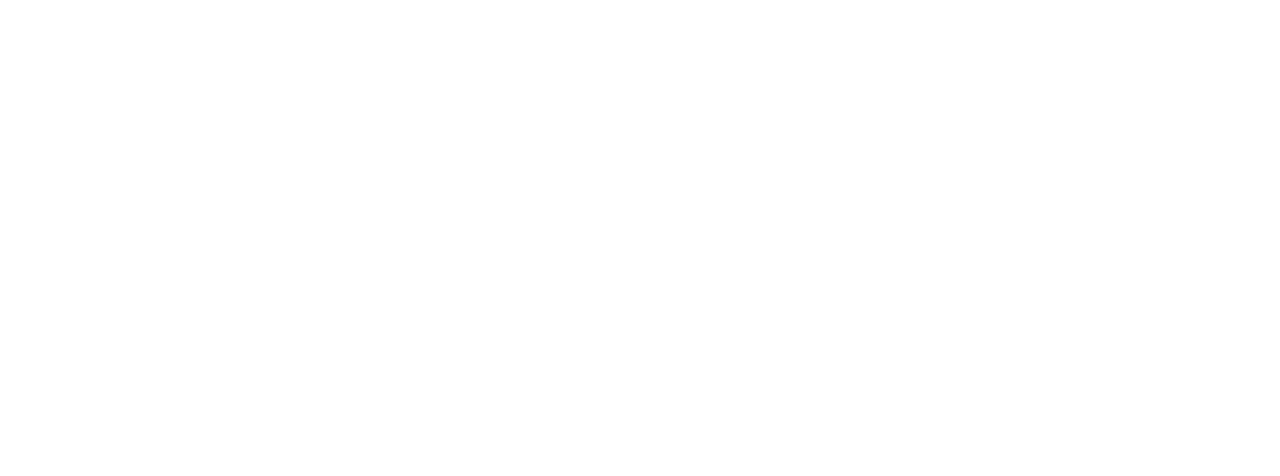
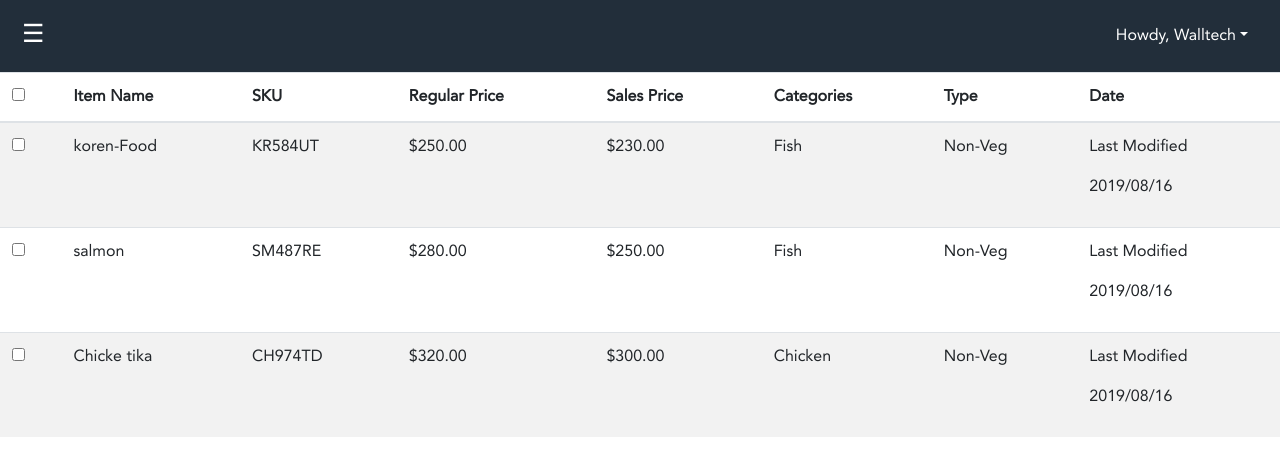
Before and after one commit to adithyaadii/geniee-app, an Angular app: page /product-list in a window 1280 px wide. Before the commit this address led to /. Shown: the top 476 px of the page. Built offline with nearby package versions, Linux system fonts and the light colour scheme.

Commit message:
product-list changes

```diff
--- a/src/app/app-routing.module.ts
+++ b/src/app/app-routing.module.ts
@@ -9,6 +9,7 @@ import { GroceriesComponent } from './vendor-registration-inner-page/groceries/g
 import { BookstallComponent } from './vendor-registration-inner-page/book stall/bookstall.component';
 import { SucessComponent } from './regestration-successfull/sucess.component';
 import { ProductUploadComponent } from './product-upload/product-upload.component';
+import { ProductListComponent } from './product-upload/product-list/product-list.component';
 const routes: Routes = [
   {
     path: '',
@@ -50,6 +51,10 @@ const routes: Routes = [
   {
     path: 'product-upload',
     component: ProductUploadComponent
+  },
+  {
+    path: 'product-list',
+    component: ProductListComponent
   }
 
 ];
--- a/src/app/app.module.ts
+++ b/src/app/app.module.ts
@@ -13,6 +13,7 @@ import { GroceriesComponent } from './vendor-registration-inner-page/groceries/g
 import { BookstallComponent } from './vendor-registration-inner-page/book stall/bookstall.component';
 import { SucessComponent } from './regestration-successfull/sucess.component';
 import { ProductUploadComponent } from './product-upload/product-upload.component';
+import { ProductListComponent } from './product-upload/product-list/product-list.component';
 @NgModule({
   declarations: [
     AppComponent,
@@ -24,7 +25,8 @@ import { ProductUploadComponent } from './product-upload/product-upload.componen
     GroceriesComponent,
     PackagesComponent,
     SucessComponent,
-    ProductUploadComponent
+    ProductUploadComponent,
+    ProductListComponent
   ],
   imports: [
     BrowserModule,
--- /dev/null
+++ b/src/app/product-upload/product-list/product-list.component.html
@@ -0,0 +1,81 @@
+<nav class="navbar product-navbar" id="main">
+    <button class="toggle-button text-left" id="openBtn" (click)="openNav()" href="javascript:void(0)">☰</button>
+    <div class="nav-item dropdown">
+    <a class="text-right user-profile nav-link dropdown-toggle" href="#" id="navbarDropdown" role="button" data-toggle="dropdown" aria-haspopup="true" aria-expanded="false">Howdy, Walltech</a>
+    <div class="dropdown-menu" aria-labelledby="navbarDropdown">
+        <div class="row">
+            <div class="col-2">
+                <img src="assets/images/user.png">
+            </div>
+            <div class="col-10">
+                    <a class="dropdown-item" href="#">Walltech</a>
+                    <a class="dropdown-item" href="#">Edit my profile</a>
+                    <a class="dropdown-item" href="#">Logout</a>
+            </div>
+        </div>
+    </div>
+</div>
+</nav>
+<div id="mySidebar" class="sidebar">
+    <button type="button" class="closebtn" (click)="closeNav()">☰</button>
+    <a href="#">Products</a>
+    <a href="#">Vendor's</a>
+    <a href="#">Delivery Boy</a>
+    <a href="#">Reports</a>
+    <a href="#">Settings</a>
+</div>
+<table id="page-content" class="table table-striped">
+        <thead>
+          <tr>
+            <th scope="col"><input type="checkbox"></th>
+            <th scope="col">Item Name</th>
+            <th scope="col">SKU</th>
+            <th scope="col">Regular Price</th>
+            <th scope="col">Sales Price</th>
+            <th scope="col">Categories</th>
+            <th scope="col">Type</th>
+            <th scope="col">Date</th>
+          </tr>
+        </thead>
+        <tbody>
+          <tr>
+            <th scope="row"><input type="checkbox"></th>
+            <td>koren-Food</td>
+            <td>KR584UT</td>
+            <td>$250.00</td>
+            <td>$230.00</td>
+            <td>Fish</td>
+            <td>Non-Veg</td>
+            <td>
+              <p>Last Modified</p>
+              <p>2019/08/16</p>
+            </td>
+          </tr>
+          <tr>
+              <th scope="row"><input type="checkbox"></th>
+              <td>salmon</td>
+              <td>SM487RE</td>
+              <td>$280.00</td>
+              <td>$250.00</td>
+              <td>Fish</td>
+              <td>Non-Veg</td>
+              <td>
+                <p>Last Modified</p>
+                <p>2019/08/16</p>
+              </td>
+            </tr>
+            <tr>
+                <th scope="row"><input type="checkbox"></th>
+                <td>Chicke tika</td>
+                <td>CH974TD</td>
+                <td>$320.00</td>
+                <td>$300.00</td>
+                <td>Chicken</td>
+                <td>Non-Veg</td>
+                <td>
+                  <p>Last Modified</p>
+                  <p>2019/08/16</p>
+                </td>
+              </tr>
+        </tbody>
+</table>
--- /dev/null
+++ b/src/app/product-upload/product-list/product-list.component.scss
@@ -0,0 +1,86 @@
+.product-navbar{
+    background: #222e3a;
+    color: #fff;
+    .toggle-button{
+        background: none;
+        border: 0;
+        color: #fff;
+        font-size: 25px;
+    }
+    .user-profile{
+        color: #fff;
+        font-size: 16px;
+        margin-bottom: 0;
+    }
+    .dropdown-menu{
+      background: #222e3a;
+      width: 183px;
+      img{
+        position: absolute;
+        top: 20px;
+        background: #fff;
+        border: 1px solid #fff;
+        left: 25px;
+        width: 32px;
+        padding: 5px;
+      }
+      .dropdown-item{
+        font-size: 12px;
+        color: #818181;
+        &:hover{
+          background: none;
+        }
+      }
+    }
+}
+.sidebar {
+    height: 100%;
+    width: 0;
+    position: fixed;
+    z-index: 1;
+    top: 0;
+    left: 0;
+    background-color: #2b3947;
+    overflow-x: hidden;
+    transition: 0.5s;
+    padding-top: 60px;
+    a {
+      padding: 8px 8px 8px 32px;
+      text-decoration: none;
+      font-size: 16px;
+      color: #818181;
+      display: block;
+      transition: 0.3s;
+      &:hover{
+        color: #f1f1f1;
+      }
+    }
+    .closebtn{
+      position: absolute;
+      top: 0;
+      right: 0;
+      font-size: 20px;
+      cursor: pointer;
+      background: none;
+      color: white;
+      padding: 10px 15px;
+      border: none;
+    }
+  }
+
+  .openbtn {
+    font-size: 20px;
+    cursor: pointer;
+    background-color: #111;
+    color: white;
+    padding: 10px 15px;
+    border: none;
+    &:hover{
+      background-color: #444;
+    }
+  }
+
+  #main {
+    transition: margin-left .5s;
+    padding: 16px;
+  }
--- /dev/null
+++ b/src/app/product-upload/product-list/product-list.component.ts
@@ -0,0 +1,29 @@
+import { Component, OnInit } from '@angular/core';
+
+@Component({
+  selector: 'app-product-list',
+  templateUrl: './product-list.component.html',
+  styleUrls: ['./product-list.component.scss']
+})
+export class ProductListComponent implements OnInit {
+
+  constructor() { }
+
+  ngOnInit() {
+  }
+
+  openNav() {
+    document.getElementById("mySidebar").style.width = "250px";
+    document.getElementById("main").style.marginLeft = "250px";
+    document.getElementById("openBtn").style.visibility = "hidden";
+    document.getElementById("page-content").style.marginLeft = "18%";
+  }
+
+  closeNav() {
+    document.getElementById("mySidebar").style.width = "0";
+    document.getElementById("main").style.marginLeft= "0";
+    document.getElementById("openBtn").style.visibility = "visible";
+    document.getElementById("page-content").style.margin = "10px";
+  }
+
+}
--- a/src/app/product-upload/product-upload.component.html
+++ b/src/app/product-upload/product-upload.component.html
@@ -8,31 +8,24 @@
                 <img src="assets/images/user.png">
             </div>
             <div class="col-10">
-                    <a class="dropdown-item" href="#">Walltech</a>
-                    <a class="dropdown-item" href="#">Edit my profile</a>
-                    <a class="dropdown-item" href="#">Logout</a>
+                    <a class="dropdown-item" href="javascript:void(0);">Walltech</a>
+                    <a class="dropdown-item" href="javascript:void(0);">Edit my profile</a>
+                    <a class="dropdown-item" href="javascript:void(0);">Logout</a>
             </div>
         </div>
-        <!-- <ul>
-            <li><img src="assets/images/user.png"></li>
-            <li>
-                <a class="dropdown-item" href="#">Walltech</a>
-                <a class="dropdown-item" href="#">Edit my profile</a>
-                <a class="dropdown-item" href="#">Logout</a>
-            </li>
-        </ul> -->
     </div>
 </div>
 </nav>
 
 <div id="mySidebar" class="sidebar">
     <button type="button" class="closebtn" (click)="closeNav()">☰</button>
-    <a href="#">Products</a>
-    <a href="#">Vendor's</a>
-    <a href="#">Delivery Boy</a>
-    <a href="#">Reports</a>
-    <a href="#">Settings</a>
+    <a href="javascript:void(0);">Products</a>
+    <a href="javascript:void(0);">Vendor's</a>
+    <a href="javascript:void(0);">Delivery Boy</a>
+    <a href="javascript:void(0);">Reports</a>
+    <a href="javascript:void(0);">Settings</a>
 </div>
+<form [formGroup]="addProductForm" (ngSubmit)="addProduct()">
 <div id="page-content" class="page-content">
     <div class="row">
         <div class="col-6 text-left">
@@ -41,7 +34,7 @@
         <div class="col-6 text-right">
             <ul class="product-right">
                 <li><a href="javascript:void(0);">Move to Trash</a></li>
-                <li><button>Publish</button></li>
+                <li><button type="submit">Publish</button></li>
             </ul>
         </div>
     </div>
@@ -50,7 +43,7 @@
             <div class="product-page-inner">
                 <h4>Product name</h4>
                 <div class="form-group">
-                    <input type="text" placeholder="Product name">
+                    <input formControlName="productName" type="text" placeholder="Product name">
                 </div>
             </div>
             <div class="product-page-inner">
@@ -59,13 +52,13 @@
                         <div class="row pricing-wrap">
                             <div class="col-5"><label>Regular price()</label></div>
                             <div class="col-7">
-                                <input type="text" placeholder="Product name">
+                                <input formControlName="regularPrice" type="text" placeholder="Regular Price">
                             </div>
                         </div>
                         <div class="row pricing-wrap">
                             <div class="col-5"><label>SKU</label></div>
                             <div class="col-7">
-                                <input type="text" placeholder="SKU">
+                                <input formControlName="sku" type="text" placeholder="SKU">
                             </div>
                         </div>
                     </div>
@@ -73,13 +66,13 @@
                         <div class="row pricing-wrap">
                             <div class="col-5"><label>Sale price()</label></div>
                             <div class="col-7">
-                                <input type="text" placeholder="Sale price">
+                                <input formControlName="salePrice" type="text" placeholder="Sale price">
                             </div>
                         </div>
                         <div class="row pricing-wrap">
                             <div class="col-5"><label>Stock status</label></div>
                             <div class="col-7">
-                                <input type="text" placeholder="Stock status">
+                                <input formControlName="stockStatus" type="text" placeholder="Stock status">
                             </div>
                         </div>
                     </div>
@@ -87,10 +80,11 @@
             </div>
             <div class="product-page-inner">
                 <h4>Product short description</h4>
-                <textarea rows="5" col="5" placeholder="Product short description"></textarea>
+                <textarea formControlName="productDescription" rows="5" col="5" placeholder="Product short description"></textarea>
             </div>
         </div>
         <div class="col-4">
         </div>
     </div>
 </div>
+</form>
```
Also changed, not shown: src/app/product-upload/product-upload.component.ts (+18 -1 lines), 1 other file (tests, documents, lock files or other folders).
